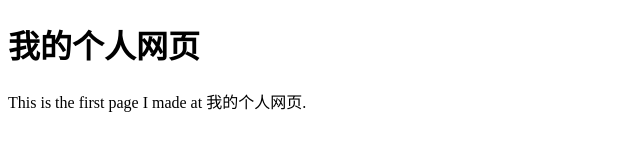
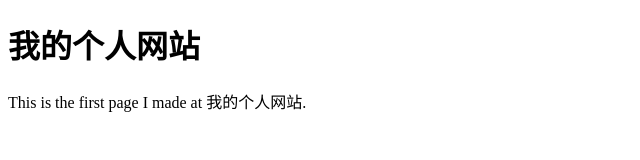
Before and after one commit to 1015-jiaxing/jiaxing.github.io, a plain HTML site: page index.html in a window 1280 px wide. Shown: the full height of the page, 0-640 px from the left. Drawn offline with Linux system fonts and the light colour scheme.

Commit message:
Update index.html

```diff
--- a/index.html
+++ b/index.html
@@ -4,12 +4,12 @@
 
 <head>
     <meta charset="utf-8">
-    <title>我的个人网页</title>
+    <title>我的个人网站</title>
 </head>
 
 <body>
-<h1>我的个人网页</h1>
-<p>This is the first page I made at 我的个人网页.</p>
+<h1>我的个人网站</h1>
+<p>This is the first page I made at 我的个人网站.</p>
 </body>
 
 </html>
```
